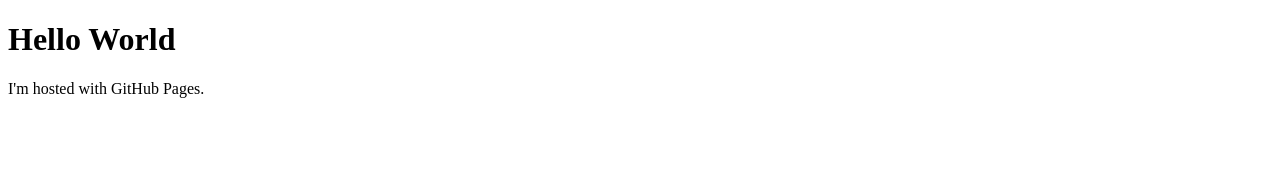
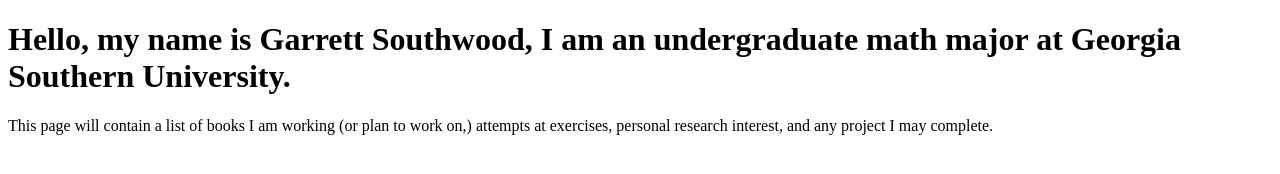
Before and after one commit to Kenshinrude/Kenshinrude.github.io, a plain HTML site: page index.html in a window 1280 px wide. Drawn offline with Linux system fonts and the light colour scheme.

Commit message:
Update index.html

```diff
--- a/index.html
+++ b/index.html
@@ -1,7 +1,7 @@
 <!DOCTYPE html>
 <html>
 <body>
-<h1>Hello World</h1>
-<p>I'm hosted with GitHub Pages.</p>
+<h1>Hello, my name is Garrett Southwood, I am an undergraduate math major at Georgia Southern University.</h1>
+<p>This page will contain a list of books I am working (or plan to work on,) attempts at exercises, personal research interest, and any project I may complete.</p>
 </body>
 </html>
```
